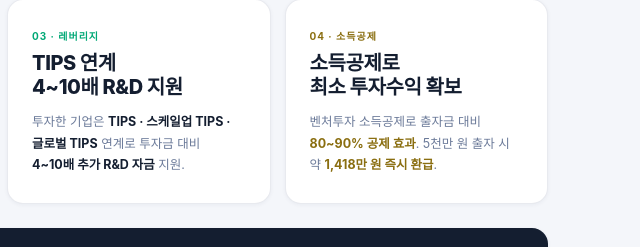
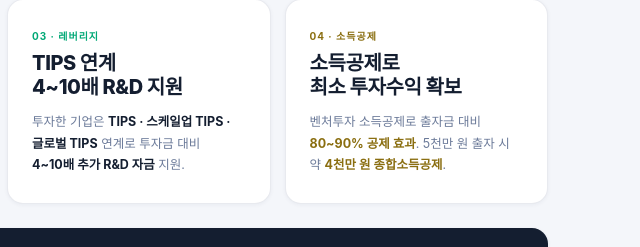
Before and after one commit to lilyleeseo/pulls.individual.fund, a plain HTML site: page index.html in a window 1280 px wide. Shown: the part 1642-1889 px from the top of the page, 640-1280 px from the left. Drawn offline with Linux system fonts and the light colour scheme; a web font is replaced by a local one.

Commit message:
Add files via upload

```diff
--- a/index.html
+++ b/index.html
@@ -961,7 +961,7 @@
       <div style="font-family:var(--font-head);font-size:20px;font-weight:800;color:var(--text);letter-spacing:-0.02em;margin-bottom:12px;line-height:1.2">소득공제로<br>최소 투자수익 확보</div>
       <div style="font-size:12.5px;color:var(--muted);line-height:1.7">
         벤처투자 소득공제로 출자금 대비 <strong style="color:var(--gold2)">80~90% 공제 효과</strong>.
-        5천만 원 출자 시 약 <strong style="color:var(--gold2)">1,418만 원 즉시 환급</strong>.
+        5천만 원 출자 시 약 <strong style="color:var(--gold2)">4천만 원 종합소득공제</strong>.
       </div>
     </div>
   </div>
```
